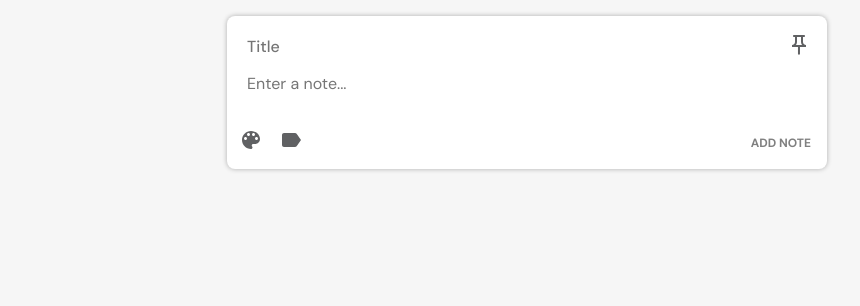
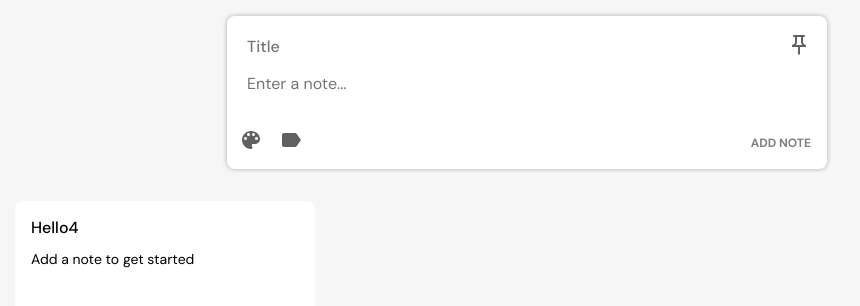
Before and after one commit to tejpatelme/my-notes-app, a React (Create React App) app: page / in a window 1280 px wide. Shown: the top 306 px of the page, without its empty margins (113-973 px from the left). Built offline with nearby package versions, Linux system fonts and the light colour scheme.

Commit message:
rendered NoteContainer

```diff
--- a/src/App.js
+++ b/src/App.js
@@ -2,6 +2,7 @@ import "./App.css";
 import { useState } from "react";
 import { AddNote } from "./components/AddNote";
 import { v4 as uuidv4 } from "uuid";
+import { NotesContainer } from "./components/NotesContainer";
 
 function App() {
 	const [notes, setNotes] = useState([
@@ -18,6 +19,7 @@ function App() {
 	return (
 		<div className="App">
 			<AddNote notes={notes} setNotes={setNotes} />
+			<NotesContainer notes={notes} />
 		</div>
 	);
 }
```
